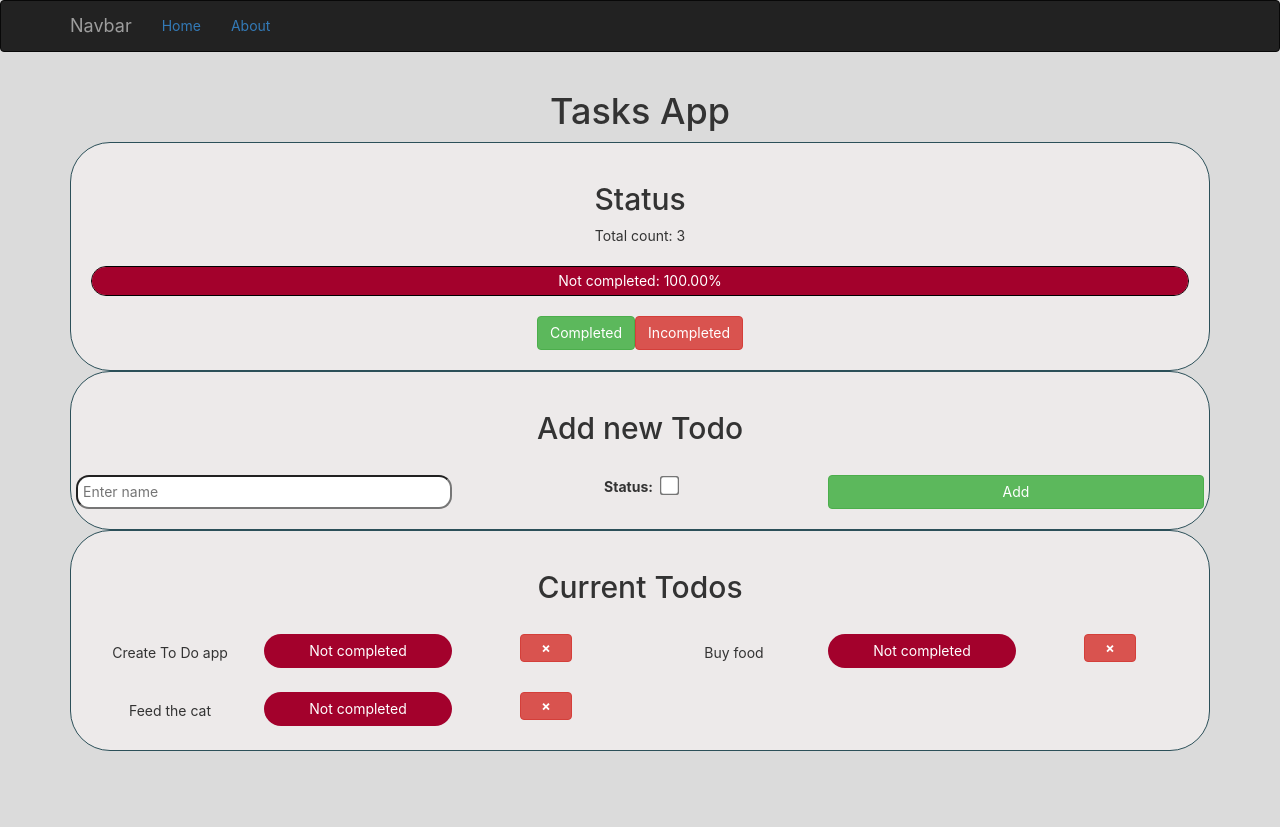
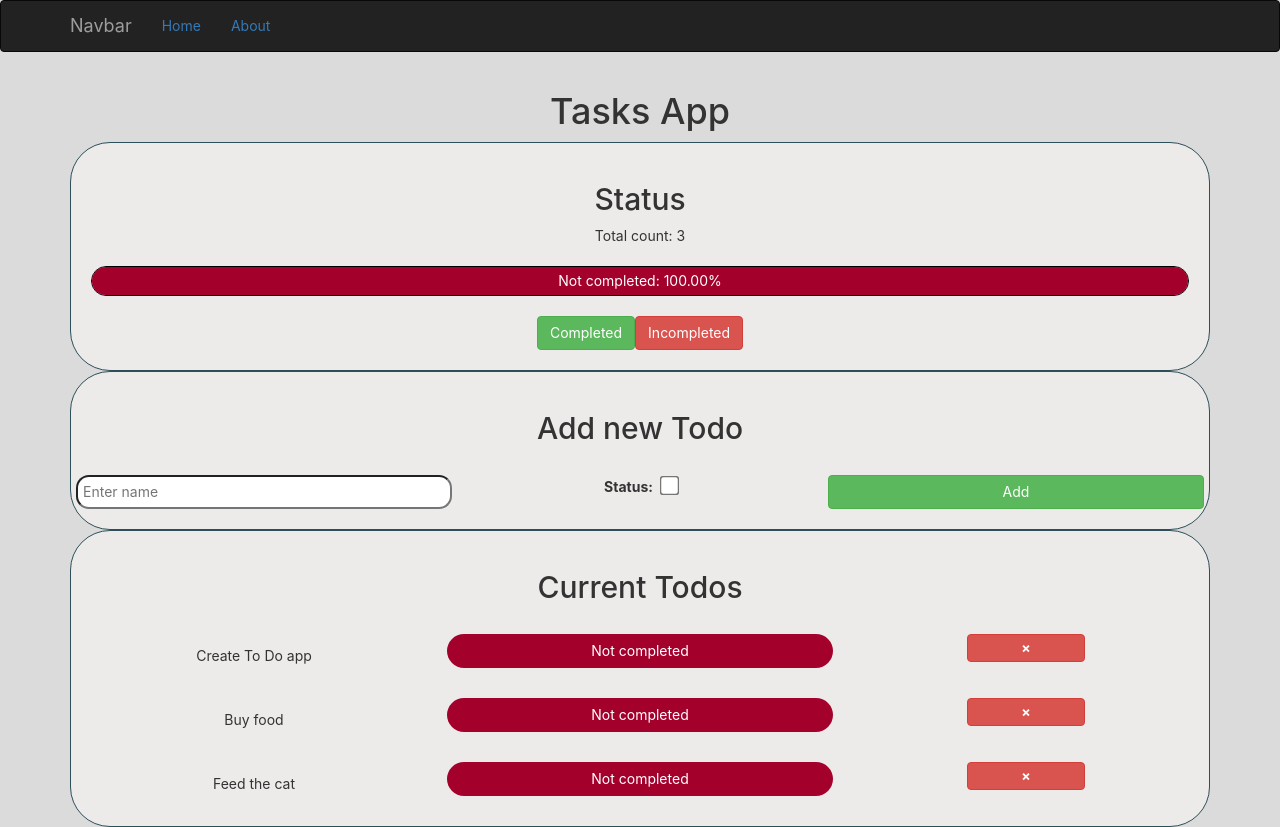
Before and after one commit to MartinKamenov/React-ToDoApp, a React (Create React App) app: page / in a window 1280 px wide. Before the commit the page ends 800 px from the top, so only its background shows below. Built offline with nearby package versions, Linux system fonts and the light colour scheme.

Commit message:
Fixed alignment of elements of addTodos component

```diff
--- a/src/components/navigationBar/NavBar.jsx
+++ b/src/components/navigationBar/NavBar.jsx
@@ -26,6 +26,6 @@ const NavBar = () => {
 			</Navbar.Collapse>
 		</Navbar>
 	);
-}
+};
 
 export default NavBar;
--- a/src/components/todos/Todo.jsx
+++ b/src/components/todos/Todo.jsx
@@ -1,9 +1,9 @@
 import React from 'react';
+// import PropTypes from 'prop-types';
 
 const Todo = (props) => {
 	return (
-		<div className='inner-content col-md-6'>
-			<div className='row'>
+		<div className='inner-content row'>
 			<span className='status_changer col-md-4 center' onClick={() => props.onChange(props.id)}>
 				{props.todo.name}
 			</span>
@@ -14,8 +14,13 @@ const Todo = (props) => {
 				</button>
 			</div>
 		</div>
-		</div>
 	);
 };
 
+/*Todo.propTypes = {
+	todo: PropTypes.object.isRequired,
+	children: PropTypes.node.isRequired,
+	onDelete: PropTypes.func
+};*/
+
 export default Todo;
--- a/src/components/todos/css/todos.css
+++ b/src/components/todos/css/todos.css
@@ -67,14 +67,12 @@ span.incompleted-percenteger {
 
 .status_changer {
     padding: 10px;
-    line-height: 100%;
     border: 2px solid transparent;
     border-radius: 10%;
 }
 .status_changer:hover {
     border-radius: 10px;
     padding: 10px;
-    line-height: 100%;
     border-bottom: 2px solid #ba0000;
     border-right: 2px solid #ba0000;
     border-top: 2px solid red;
```
Lines whose indentation alone changed are shown as unchanged.
